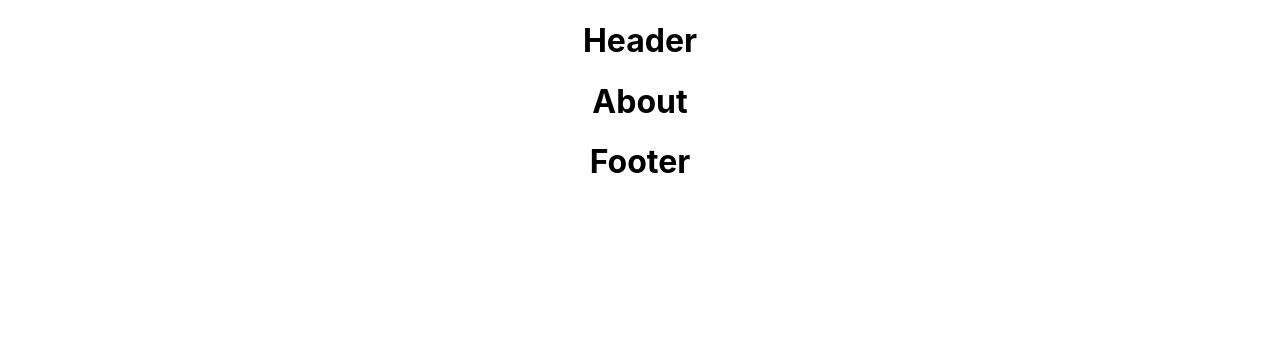
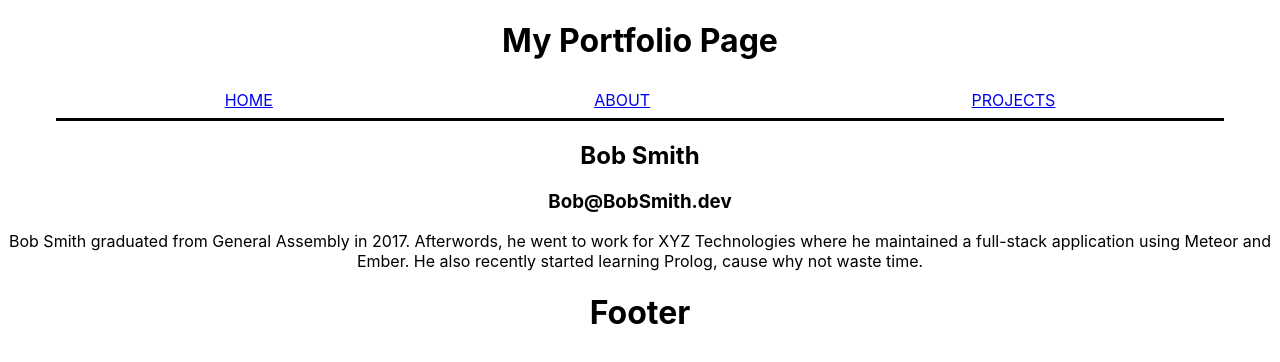
Before and after one commit to harkirats043/Portfolio, a React (Create React App) app: page /about in a window 1280 px wide. Shown: the top 362 px of the page. Built offline with nearby package versions, Linux system fonts and the light colour scheme.

Commit message:
update navbar

```diff
--- a/src/App.js
+++ b/src/App.js
@@ -25,5 +25,4 @@
     </div>
   );
 }
-
 export default App;
--- a/src/components/Header.js
+++ b/src/components/Header.js
@@ -1,5 +1,31 @@
-function Header(props) {
-    return <h1>Header</h1>;
-  }
+import { Link } from "react-router-dom";
 
-  export default Header;
+function Header() {
+  const navStyle = {
+    display: "flex",
+    justifyContent: "space-around",
+    borderBottom: ".2rem solid black",
+    padding: ".5rem",
+    width: "90%",
+    margin: "auto",
+  };
+
+  return (
+    <header>
+      <h1>My Portfolio Page</h1>
+      <nav style={navStyle}>
+        <Link to="/">
+          <div>HOME</div>
+        </Link>
+        <Link to="/about">
+          <div>ABOUT</div>
+        </Link>
+        <Link to="/projects">
+          <div>PROJECTS</div>
+        </Link>
+      </nav>
+    </header>
+  );
+}
+
+export default Header;
--- a/src/pages/About.js
+++ b/src/pages/About.js
@@ -1,5 +1,36 @@
-function About(props) {
-    return <h1>About</h1>;
-  }
+import { useState, useEffect } from "react";
 
-  export default About;
+function About() {
+  // create state to hold about data
+  const [about, setAbout] = useState(null);
+
+  // create function to make api call
+  const getAboutData = async () => {
+
+		// make api call and get response
+    const response = await fetch("./about.json");
+
+		// turn response into javascript object
+    const data = await response.json();
+
+		// set the about state to the data
+    setAbout(data);
+  };
+
+  // make an initial call for the data inside a useEffect, so it only happens once on component load
+  useEffect(() => { getAboutData() } , []);
+
+  // define a function that will return the JSX needed once we get the data
+  const loaded = () => (
+    <div>
+      <h2>{about.name}</h2>
+      <h3>{about.email}</h3>
+      <p>{about.bio}</p>
+    </div>
+  );
+
+  // if data arrives return the result of loaded, if not, an h1 that says loading
+  return about ? loaded() : <h1>Loading...</h1>;
+}
+
+export default About;
--- a/src/pages/Projects.js
+++ b/src/pages/Projects.js
@@ -1,5 +1,43 @@
+import { useState, useEffect } from "react";
+
 function Projects(props) {
-    return <h1>Projects</h1>;
-  }
+  // create state to hold projects
+  const [projects, setProjects] = useState(null);
 
-  export default Projects;
+  //create function to make api call
+  const getProjectsData = async () => {
+
+		//make api call and get response
+    const response = await fetch("./projects.json");
+
+		// turn response into javascript object
+    const data = await response.json();
+
+		// set the projects state to the data
+    setProjects(data);
+
+  };
+
+  // make an initial call for the data inside a useEffect, so it only happens once on component load
+  useEffect(() => {getProjectsData()}, []);
+
+  // define a function that will return the JSX needed once we get the data
+  const loaded = () => {
+    return projects.map((project) => (
+      <div>
+        <h1>{project.name}</h1>
+        <img src={project.image} />
+        <a href={project.git}>
+          <button>Github</button>
+        </a>
+        <a href={project.live}>
+          <button>live site</button>
+        </a>
+      </div>
+    ));
+  };
+
+  return projects ? loaded() : <h1>Loading...</h1>;
+}
+
+export default Projects;
```
